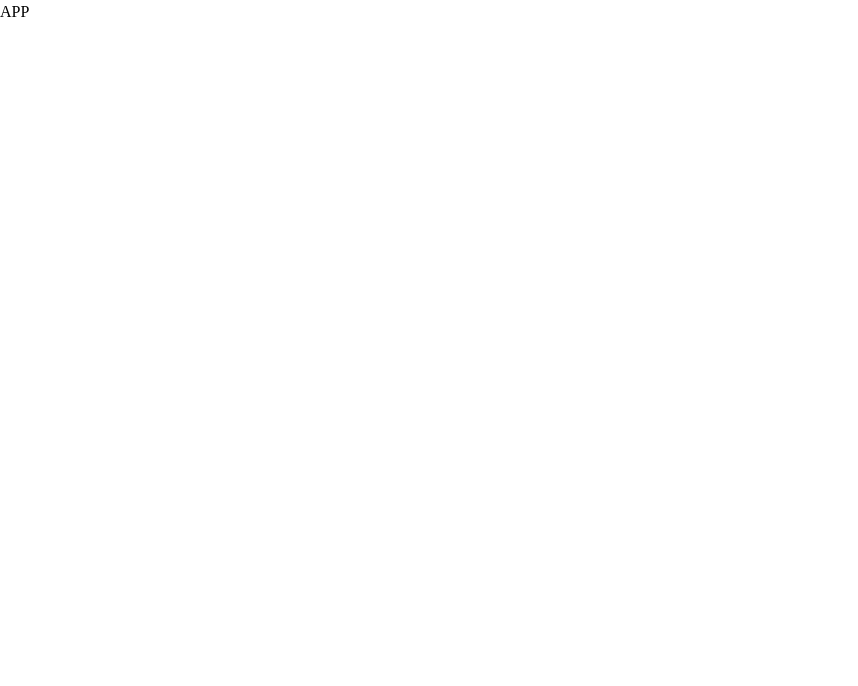
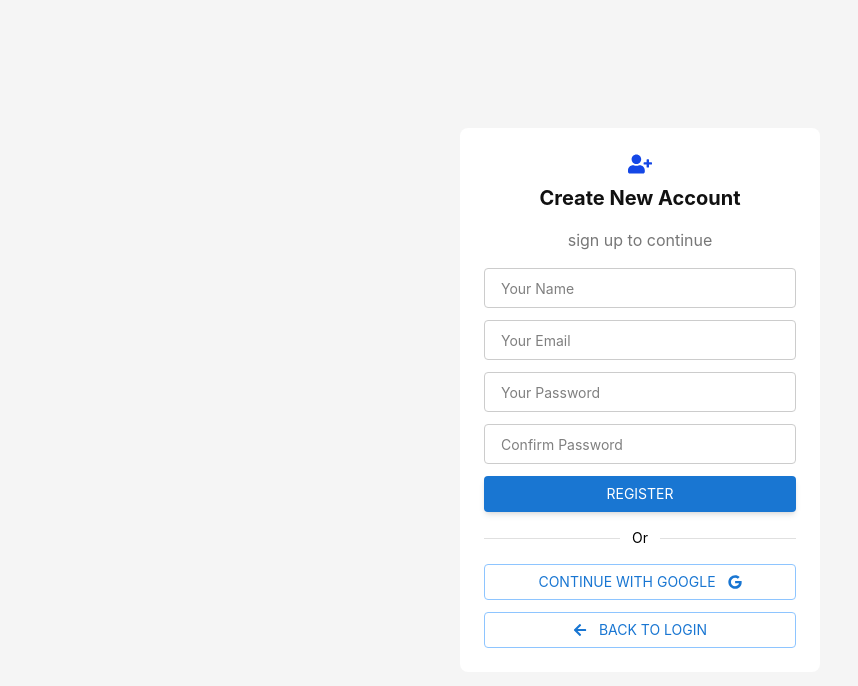
Before and after one commit to Pramodkumar9039/QueueLess, a React (Vite) app in the folder client/: page /register in a window 1280 px wide. Shown: the top 686 px of the page, without its empty margins (0-858 px from the left). Built offline with nearby package versions, Linux system fonts and the light colour scheme.

Commit message:
built register UI

```diff
--- a/client/src/App.jsx
+++ b/client/src/App.jsx
@@ -1,10 +1,20 @@
 import React from 'react'
+import { BrowserRouter , Routes , Route , Link } from 'react-router-dom'
+import Home from './pages/Home';
+import Register from './pages/Register';
+import Login from './pages/Login';
+import Dashboard from './pages/Dashboard';
 
 const App = () => {
   return (
-    <div>
-      APP
-    </div>
+    <BrowserRouter>
+      <Routes>
+        <Route path='/' element={<Home/>}/>
+        <Route path='/register' element={<Register/>}/>
+        <Route path='/login' element={<Login/>}/>
+        <Route path='/dashboard' element={<Dashboard/>}/>
+      </Routes>
+    </BrowserRouter>
   )
 }
 
--- /dev/null
+++ b/client/src/api/axios.js
@@ -0,0 +1,10 @@
+import axios from 'axios';
+
+const api = axios.create({
+    baseURL: "http://localhost:5000/api",
+    headers: {
+        "Content-Type": "application/json",
+    },
+});
+
+export default api;
--- /dev/null
+++ b/client/src/pages/Dashboard.jsx
@@ -0,0 +1,9 @@
+function Dashboard() {
+    return (
+        <div>
+            <h1>QueueLess Dashboard</h1>
+        </div>
+    );
+}
+
+export default Dashboard;
--- /dev/null
+++ b/client/src/pages/Home.jsx
@@ -0,0 +1,12 @@
+function Home(){
+    return (
+        <div>
+            <h1>
+                Welcome to QueueLess
+            </h1>
+            <p>Manage queues smarter and save time</p>
+        </div>
+    )
+}
+
+export default Home;
--- /dev/null
+++ b/client/src/pages/Login.jsx
@@ -0,0 +1,9 @@
+function Login() {
+    return (
+        <div>
+            <h1>Login to QueueLess</h1>
+        </div>
+    );
+}
+
+export default Login;
--- /dev/null
+++ b/client/src/pages/Register.jsx
@@ -0,0 +1,181 @@
+
+import { useState } from "react";
+import { Link } from "react-router-dom";
+import { FaUserPlus, FaGoogle, FaArrowLeft } from "react-icons/fa";
+import api from "../api/axios";
+
+function Register() {
+    const [formData, setFormData] = useState({
+        name: "",
+        email: "",
+        password: "",
+        confirmPassword: "",
+    });
+
+    const [message, setMessage] = useState("");
+    const [error, setError] = useState("");
+    const [loading, setLoading] = useState(false);
+
+    const handleChange = (event) => {
+        setFormData({
+            ...formData,
+            [event.target.name]: event.target.value,
+        });
+    };
+
+    const handleSubmit = async (event) => {
+        event.preventDefault();
+
+        setMessage("");
+        setError("");
+
+        if (formData.password !== formData.confirmPassword) {
+            setError("Passwords do not match.");
+            return;
+        }
+
+        if (formData.password.length < 8) {
+            setError("Password must contain at least 8 characters.");
+            return;
+        }
+
+        try {
+            setLoading(true);
+
+            const response = await api.post("/auth/register", {
+                name: formData.name.trim(),
+                email: formData.email.trim(),
+                password: formData.password,
+            });
+
+            setMessage(response.data.message || "Registration successful!");
+
+            setFormData({
+                name: "",
+                email: "",
+                password: "",
+                confirmPassword: "",
+            });
+        } catch (err) {
+            setError(
+                err.response?.data?.message ||
+                "Registration failed. Please try again."
+            );
+        } finally {
+            setLoading(false);
+        }
+    };
+
+    return (
+        <div className="min-h-screen bg-[#f5f5f5] flex items-center justify-center px-4 py-6">
+            <div className="w-[360px] max-w-[95%] bg-white p-6 rounded-lg">
+
+                <div className="text-center">
+                    <FaUserPlus className="text-blue-700 text-2xl mx-auto mb-2" />
+
+                    <h1 className="text-xl font-bold text-[#111]">
+                        Create New Account
+                    </h1>
+
+                    <p className="text-[#777] mt-4 mb-4">
+                        sign up to continue
+                    </p>
+                </div>
+
+                <form onSubmit={handleSubmit} className="space-y-3">
+                    <input
+                        type="text"
+                        name="name"
+                        placeholder="Your Name"
+                        autoComplete="name"
+                        value={formData.name}
+                        onChange={handleChange}
+                        required
+                        className="w-full h-10 border border-[#ccc] rounded px-4 text-sm outline-none focus:border-blue-400"
+                    />
+
+                    <input
+                        type="email"
+                        name="email"
+                        placeholder="Your Email"
+                        autoComplete="email"
+                        value={formData.email}
+                        onChange={handleChange}
+                        required
+                        className="w-full h-10 border border-[#ccc] rounded px-4 text-sm outline-none focus:border-blue-400"
+                    />
+
+                    <input
+                        type="password"
+                        name="password"
+                        placeholder="Your Password"
+                        autoComplete="new-password"
+                        value={formData.password}
+                        onChange={handleChange}
+                        minLength={8}
+                        required
+                        className="w-full h-10 border border-[#ccc] rounded px-4 text-sm outline-none focus:border-blue-400"
+                    />
+
+                    <input
+                        type="password"
+                        name="confirmPassword"
+                        placeholder="Confirm Password"
+                        autoComplete="new-password"
+                        value={formData.confirmPassword}
+                        onChange={handleChange}
+                        minLength={8}
+                        required
+                        className="w-full h-10 border border-[#ccc] rounded px-4 text-sm outline-none focus:border-blue-400"
+                    />
+
+                    {error && (
+                        <p className="text-sm text-red-600" role="alert">
+                            {error}
+                        </p>
+                    )}
+
+                    {message && (
+                        <p className="text-sm text-green-700" role="status">
+                            {message}
+                        </p>
+                    )}
+
+                    <button
+                        type="submit"
+                        disabled={loading}
+                        className="w-full h-9 bg-[#1976d2] text-white text-sm rounded shadow-md hover:bg-blue-700 disabled:opacity-60"
+                    >
+                        {loading ? "REGISTERING..." : "REGISTER"}
+                    </button>
+                </form>
+
+                <div className="flex items-center gap-3 my-4">
+                    <hr className="flex-1 border-[#e0e0e0]" />
+                    <span className="text-sm">Or</span>
+                    <hr className="flex-1 border-[#e0e0e0]" />
+                </div>
+
+                <button
+                    type="button"
+                    onClick={() => setError("Google sign-in is not configured yet.")}
+                    className="w-full h-9 border border-blue-300 text-[#1976d2] text-sm rounded flex items-center justify-center gap-3 hover:bg-blue-50"
+                >
+                    CONTINUE WITH GOOGLE
+                    <FaGoogle />
+                </button>
+
+                <Link
+                    to="/login"
+                    className="mt-3 w-full h-9 border border-blue-300 text-[#1976d2] text-sm rounded flex items-center justify-center gap-3 hover:bg-blue-50"
+                >
+                    <FaArrowLeft />
+                    BACK TO LOGIN
+                </Link>
+
+            </div>
+        </div>
+    );
+}
+
+export default Register;
```
Also changed, not shown: client/package.json (+6 -1 lines), 1 other file (tests, documents, lock files or other folders).
